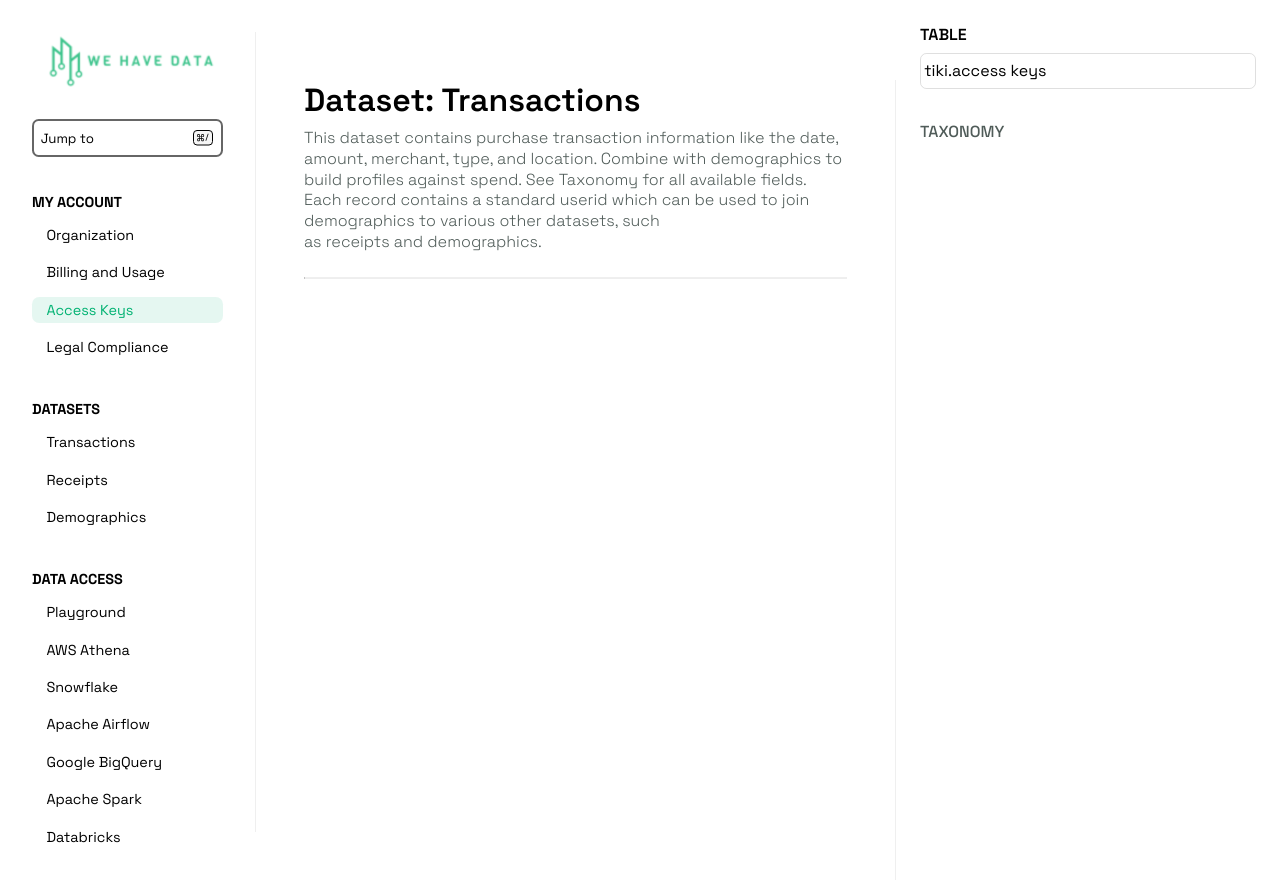
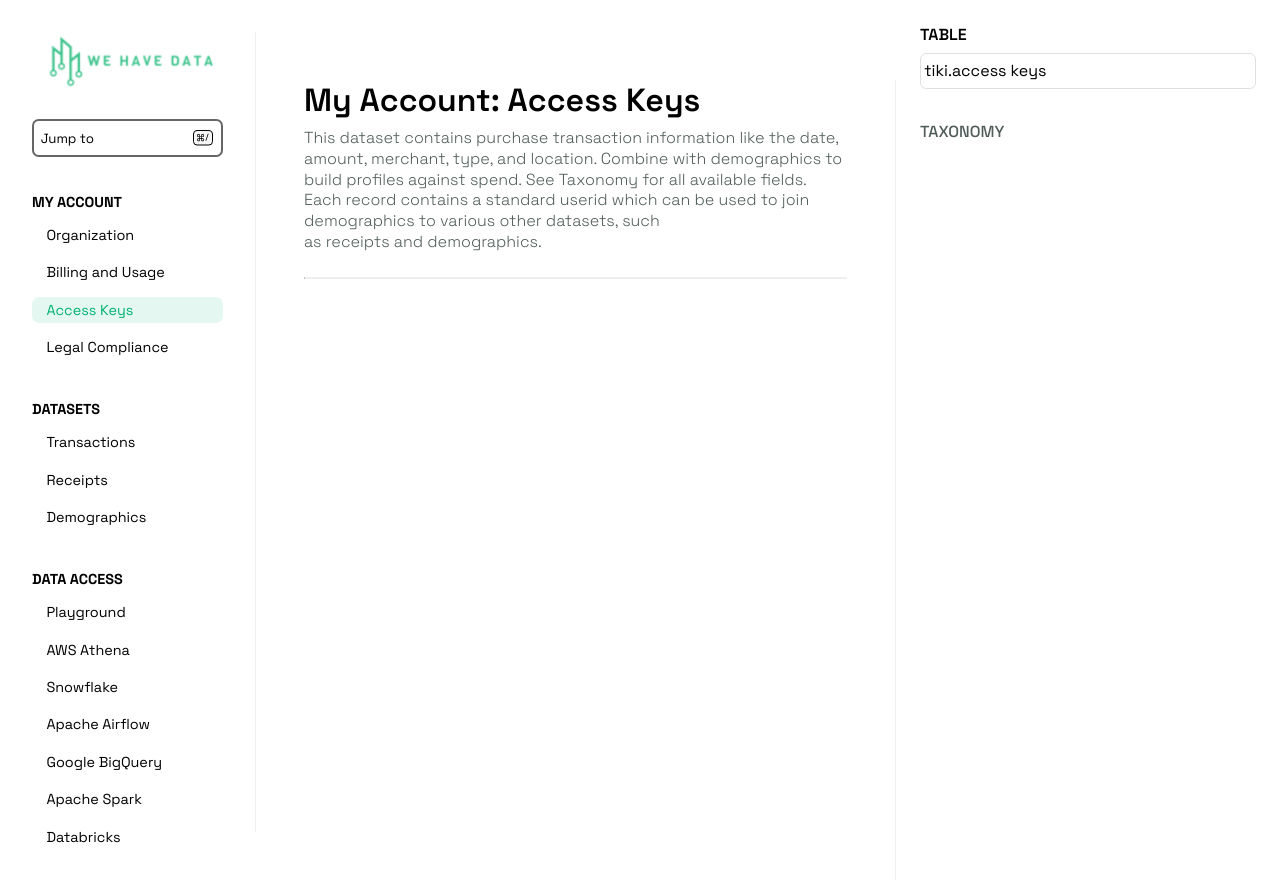
Before and after one commit to tiki/website-client-shop, a Vue app: page / in a window 1280 px wide. Built offline with nearby package versions, Linux system fonts and the light colour scheme.

Commit message:
wip: ui tweaks in navigation

```diff
--- a/src/ContentColumn/ContentColumn.vue
+++ b/src/ContentColumn/ContentColumn.vue
@@ -1,11 +1,22 @@
 <script setup lang="ts">
 import ContentHeader from './ContentHeader.vue'
+
+defineProps({
+  title: {
+    type: String,
+    required: true
+  },
+  subtitle: {
+    type: String,
+    required: true
+  }
+})
 </script>
 
 <template>
   <div class="content-column-container">
     <content-header
-      :title="'Dataset: Transactions'"
+      :title="title"
       :subtitle="`This dataset contains purchase transaction information like the date, amount, merchant, type,
       and location. Combine with demographics to build profiles against spend. See Taxonomy for all
       available fields. Each record contains a standard userid which can be used to join
--- a/src/ContentColumn/ContentHeader.vue
+++ b/src/ContentColumn/ContentHeader.vue
@@ -30,6 +30,7 @@ defineProps({
 h1 {
   color: var(--primary-text-color);
   font-weight: 600;
+  text-transform: capitalize;
 }
 
 h2 {
--- a/src/MainLayout/MainLayout.vue
+++ b/src/MainLayout/MainLayout.vue
@@ -31,9 +31,8 @@ const componentHandler = computed(() => {
     />
 
     <!-- second column -->
-    <content-column>
+    <content-column :title="`${route.title}: ${route.route}`">
       <component :is="componentHandler"></component>
-      <!-- <dataset-grid /> -->
     </content-column>
 
     <!-- third column -->
--- a/src/NavColumn/NavSection.vue
+++ b/src/NavColumn/NavSection.vue
@@ -49,6 +49,7 @@ p {
   font-size: 0.9em;
   margin-top: 2em;
   color: var(--primary-text-color);
+  text-transform: uppercase;
 }
 
 li {
--- a/src/router.ts
+++ b/src/router.ts
@@ -29,7 +29,7 @@ export default class Router {
 
   public static getInitialRoute(): selectedRoute {
     return {
-      title: 'MY ACCOUNT',
+      title: 'my account',
       route: 'Access Keys'
     }
   }
@@ -40,15 +40,15 @@ export default class Router {
 
     const routes = [
       {
-        title: 'MY ACCOUNT',
+        title: 'my account',
         navList: instance.myAccountRoutes
       },
       {
-        title: 'DATASETS',
+        title: 'datasets',
         navList: instance.datasetsRoutes
       },
       {
-        title: 'DATA ACCESS',
+        title: 'data access',
         navList: instance.dataAccessroutes
       }
     ]
```
